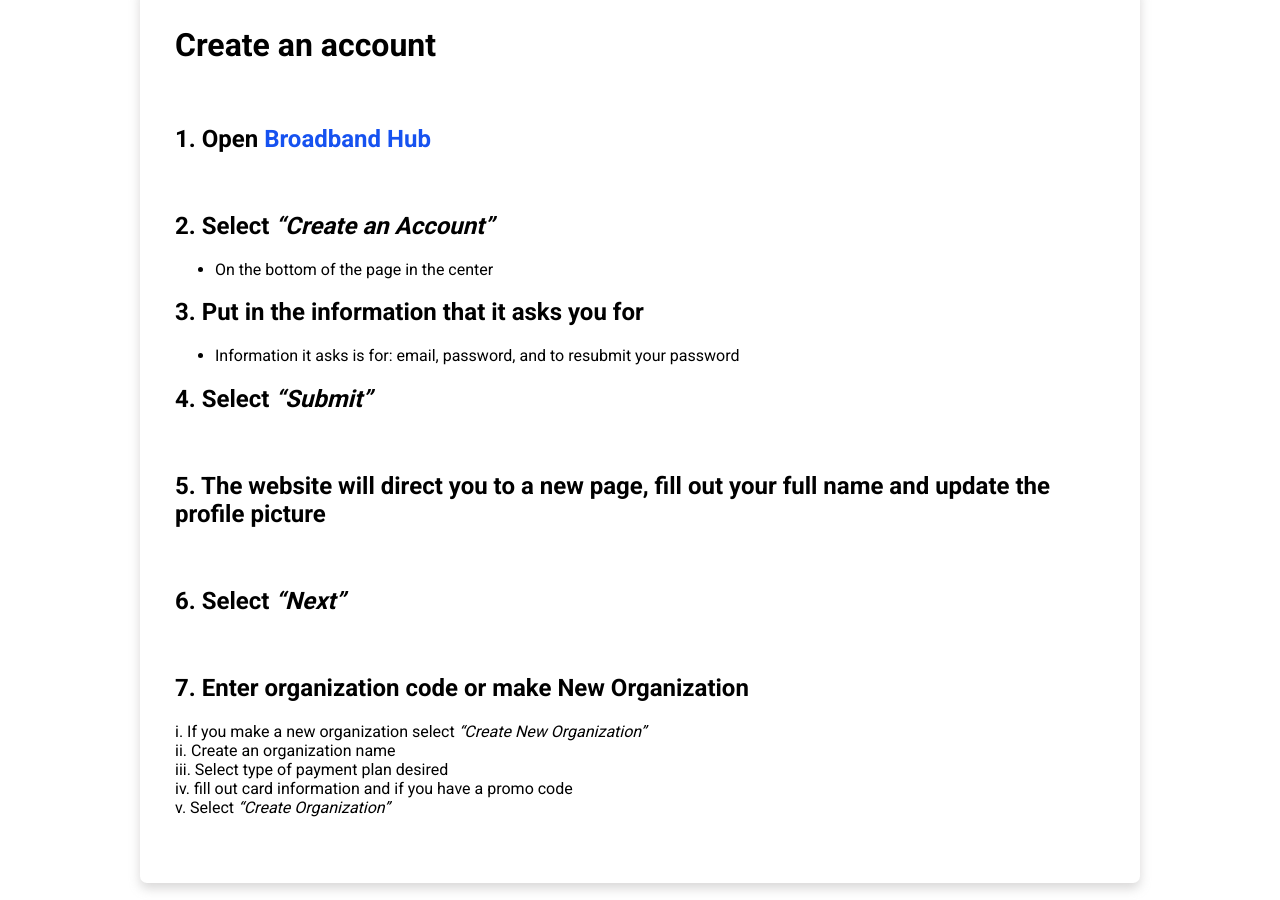
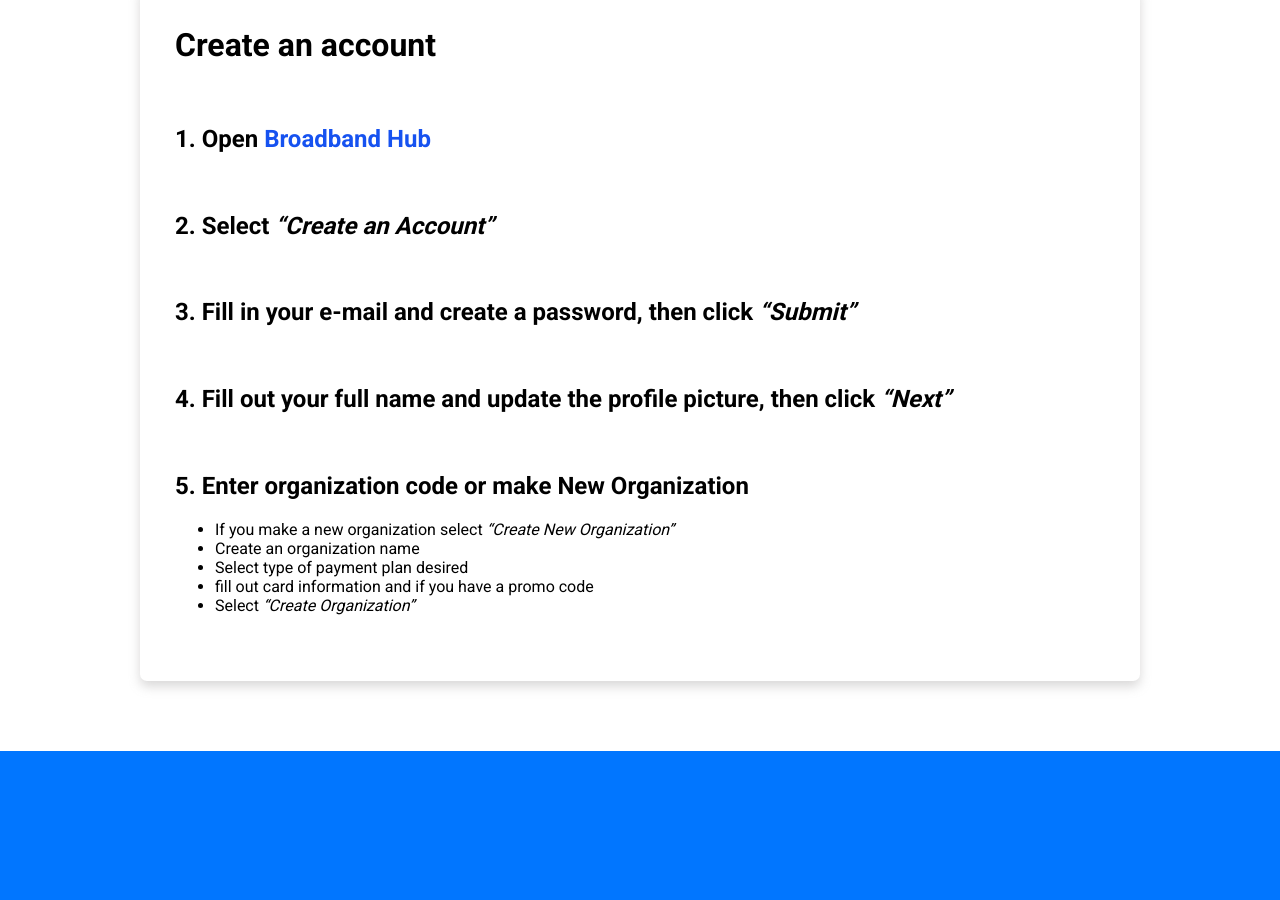
Before and after one commit to kt-eller/help-pages, a Jekyll site: the page built from pages/create-an-account.md, in a window 1280 px wide and 900 px high, scrolled down 305 px. Built offline with Jekyll 4.4.1, drawn with Linux system fonts in a browser that asks for light colours; nearby versions of some CDN libraries; comment, search, counter and statistics services are not loaded; a style sheet for code colours, icons or effects is not loaded.

Commit message:
Update create-an-account.md

```diff
--- a/pages/create-an-account.md
+++ b/pages/create-an-account.md
@@ -11,29 +11,21 @@ permalink: /create-an-account
 <br>
 
 ## 2. Select *"Create an Account"*
-- On the bottom of the page in the center
 <br>
 
-## 3. Put in the information that it asks you for
-- Information it asks is for: email, password, and to resubmit your password
+## 3. Fill in your e-mail and create a password, then click *"Submit"*
 <br>
 
-## 4. Select *"Submit"*
+## 4. Fill out your full name and update the profile picture, then click *"Next"*
 <br>
 
-## 5. The website will direct you to a new page, fill out your full name and update the profile picture
+## 5. Enter organization code or make New Organization
++ If you make a new organization select *"Create New Organization"*
 <br>
-
-## 6. Select *"Next"*
++ Create an organization name
 <br>
-
-## 7. Enter organization code or make New Organization
-i. If you make a new organization select *"Create New Organization"*
++ Select type of payment plan desired
 <br>
-ii. Create an organization name
++ fill out card information and if you have a promo code
 <br>
-iii. Select type of payment plan desired
-<br>
-iv. fill out card information and if you have a promo code
-<br>
-v. Select *"Create Organization"*
++ Select *"Create Organization"*
```
